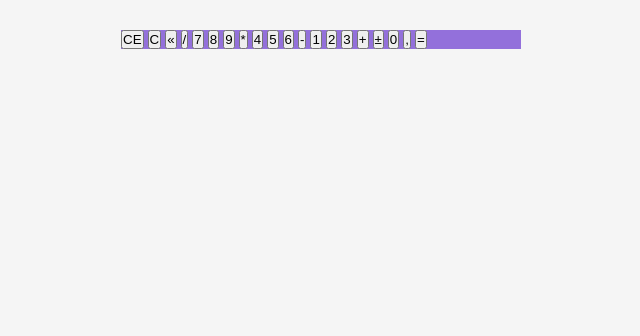
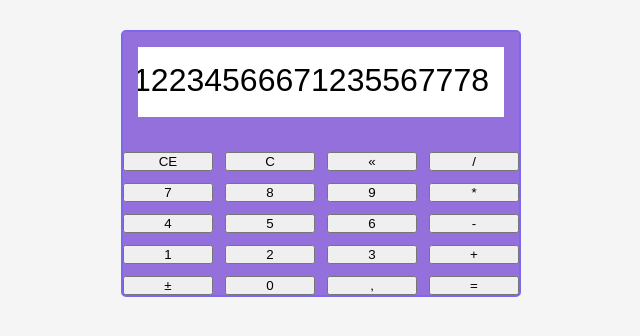
Before and after one commit to Felipemorai/Calculadora, a plain HTML site: page index.html in a window 1280 px wide. Shown: the whole page, without its empty margins (319-959 px from the left). Drawn offline with Linux system fonts and the light colour scheme.

Commit message:
committed

```diff
--- a/index.html
+++ b/index.html
@@ -9,7 +9,7 @@
 </head>
 <body>
     <div class="calculator">
-        <div class="display"></div>
+        <div class="display">123456789012234566671235567778</div>
         <div class="calculator-buttons">
             <button>CE</button>
             <button>C</button>
--- a/style.css
+++ b/style.css
@@ -11,7 +11,24 @@ body {
     width: 400px;
     margin: 0 auto;
     background-color: mediumpurple;
+    border: solid 2px mediumslateblue;
+    border-radius: 5px;
+}
+.display {
+    display: flex;
+    justify-content: flex-end;
+    width: 100%;
+    height: 100px;
+    margin-bottom: 20px;
+    padding: 15px;
+    background-color: white;
+     border: solid 15px mediumpurple;
+    color: black;
+    font: normal 2rem sans-serif;
+    overflow: hidden;
 }
 .calculator-buttons {
-
+    display: grid;
+    grid-template-columns: 1fr 1fr 1fr 1fr;
+    grid-gap: 12px;
 }
```
